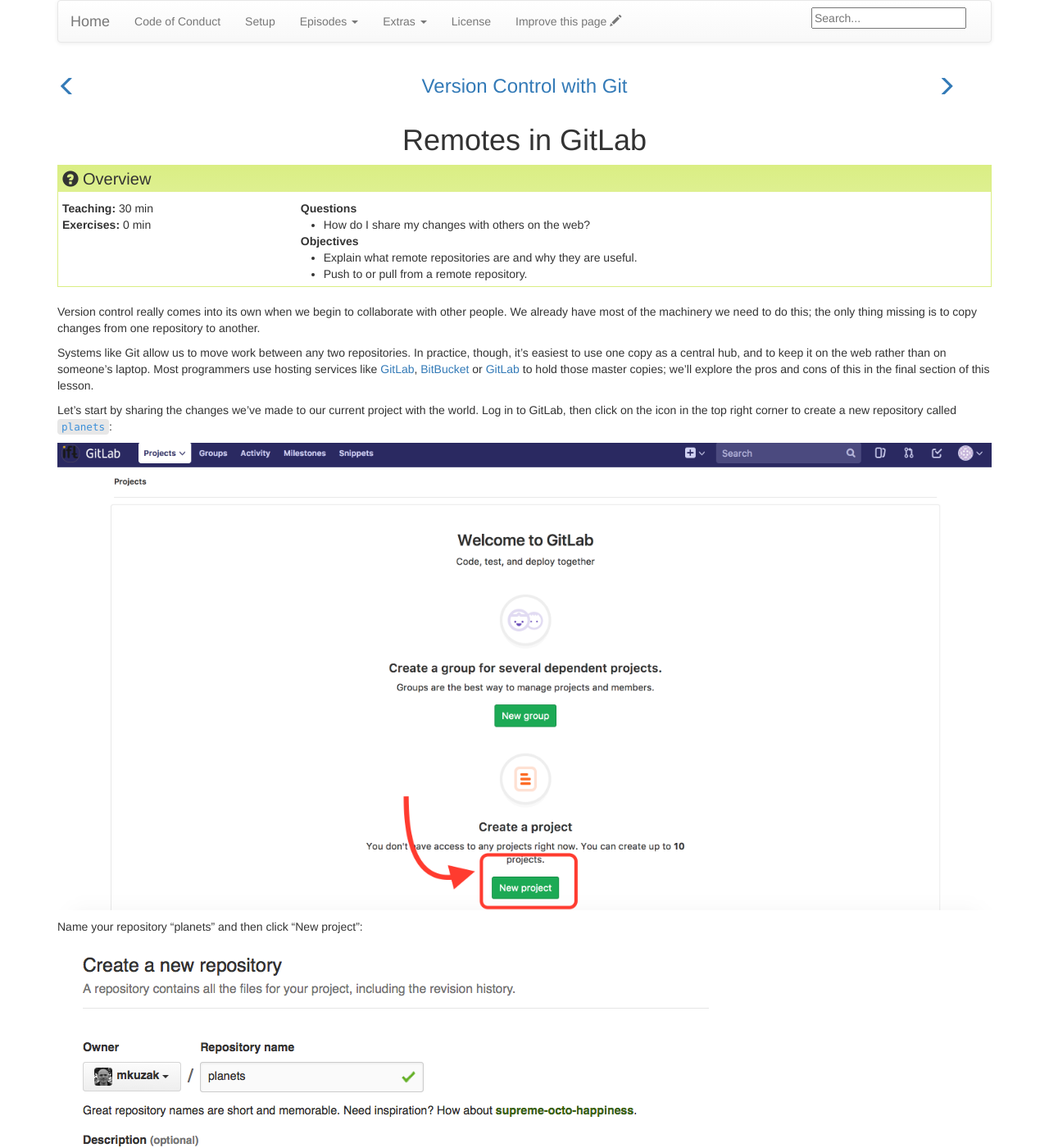
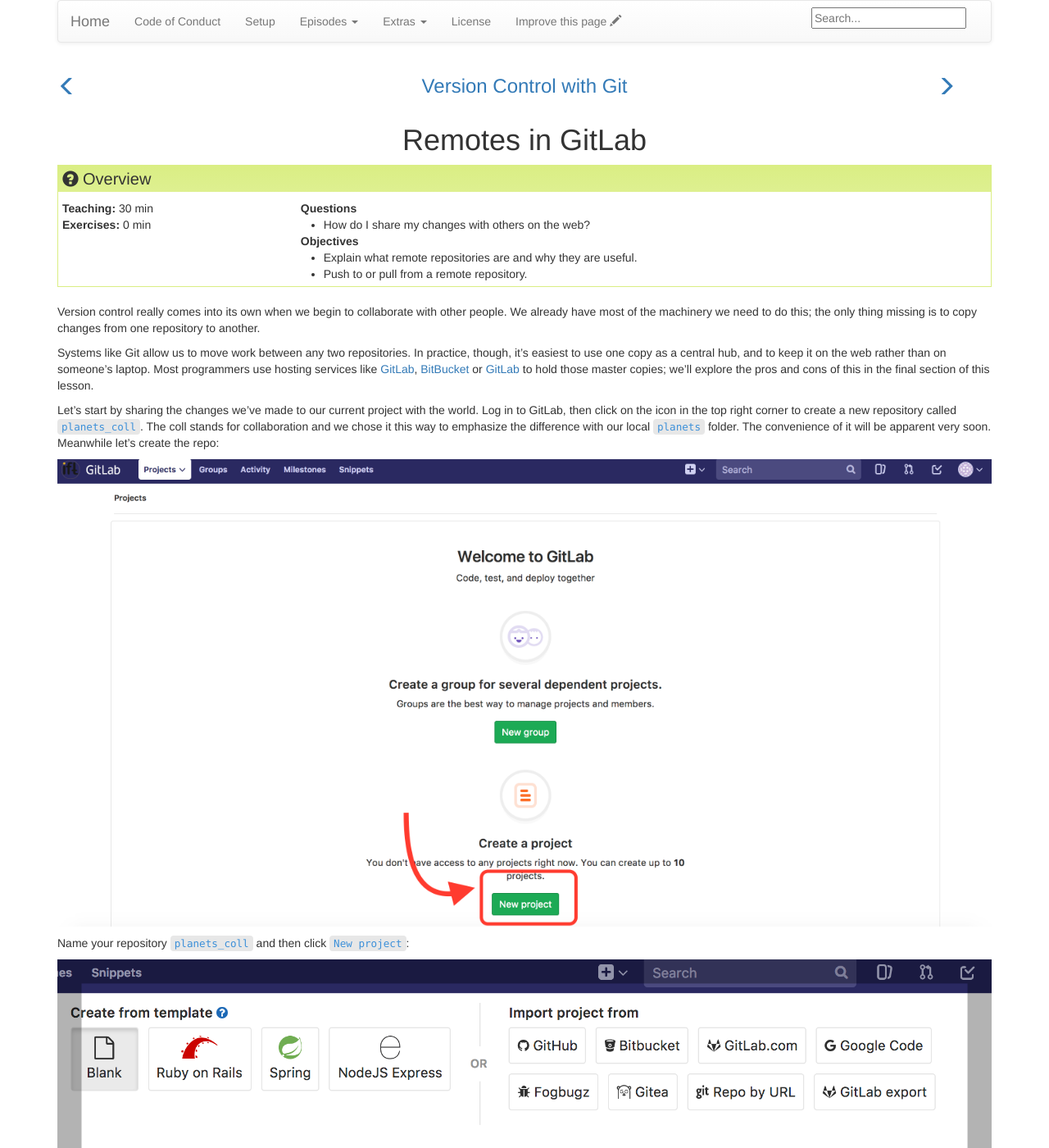
Before and after one commit to adgdt/git-novice-gitlab, a Jekyll site: the page built from _episodes/07-github.md, in a window 1280 px wide and 1400 px high. Shown: the whole window at 82% size. Built offline with Jekyll 4.4.1, drawn with Linux system fonts in a browser that asks for light colours; some of the changed text lies outside the part shown.

Commit message:
Added second image

```diff
--- a/_episodes/07-github.md
+++ b/_episodes/07-github.md
@@ -27,13 +27,18 @@ and cons of this in the final section of this lesson.
 
 Let's start by sharing the changes we've made to our current project with the
 world.  Log in to GitLab, then click on the icon in the top right corner to
-create a new repository called `planets`:
+create a new repository called `planets_coll`. The coll stands for collaboration
+and we chose it this way to emphasize the difference with our local `planets` folder. The convenience of
+it will be apparent very soon. Meanwhile let's create the repo:
 
 ![Creating a Repository on GitLab (Step 1)](../fig/gitlab-create-repo-01.png)
 
-Name your repository "planets" and then click "New project":
+Name your repository `planets_coll` and then click `New project`:
 
-![Creating a Repository on GitLab (Step 2)](../fig/github-create-repo-02.png)
+![Creating a Repository on GitLab (Step 2)](../fig/gitlab-create-repo-02.png)
+
+Have a look to the different `Visibility Levels`, they will allow you to tune the access to the data stored in
+the remote repository in GitLab.
 
 As soon as the repository is created, GitLab displays a page with a URL and some
 information on how to configure your local repository:
```
